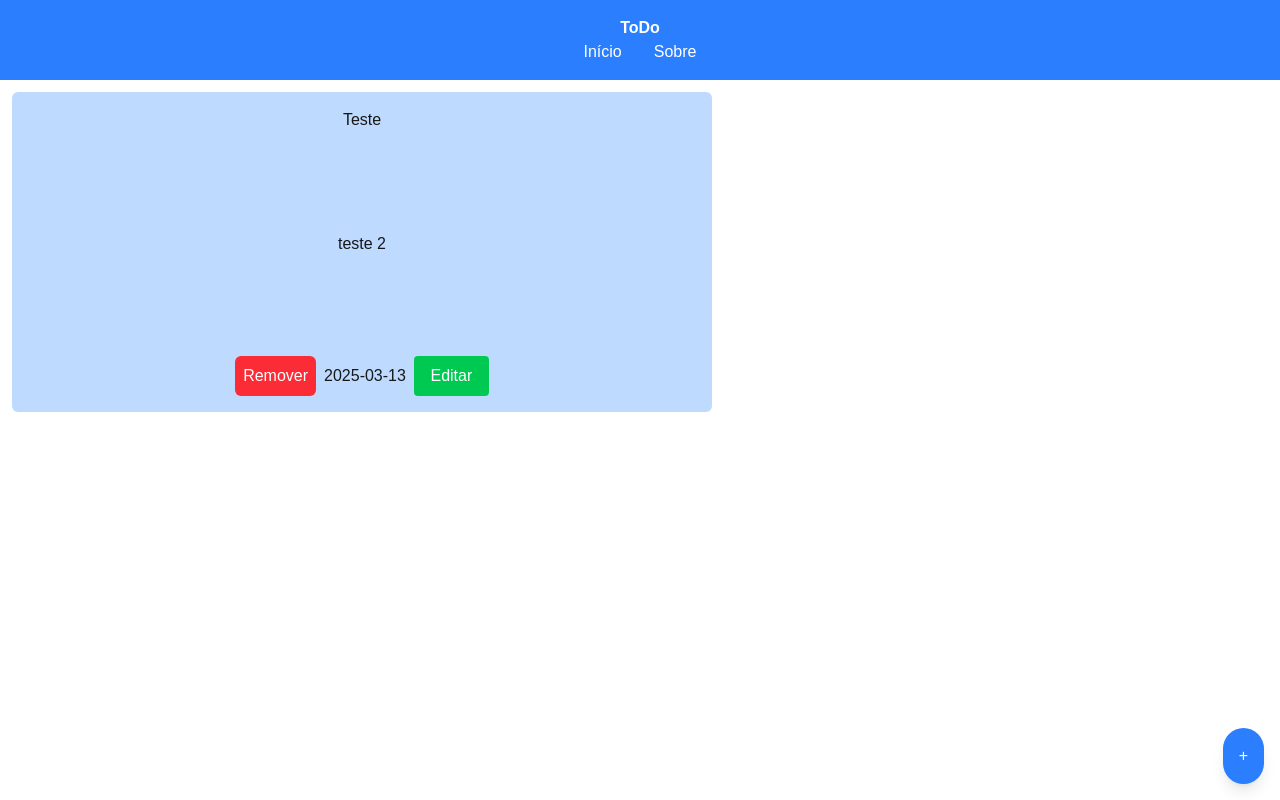
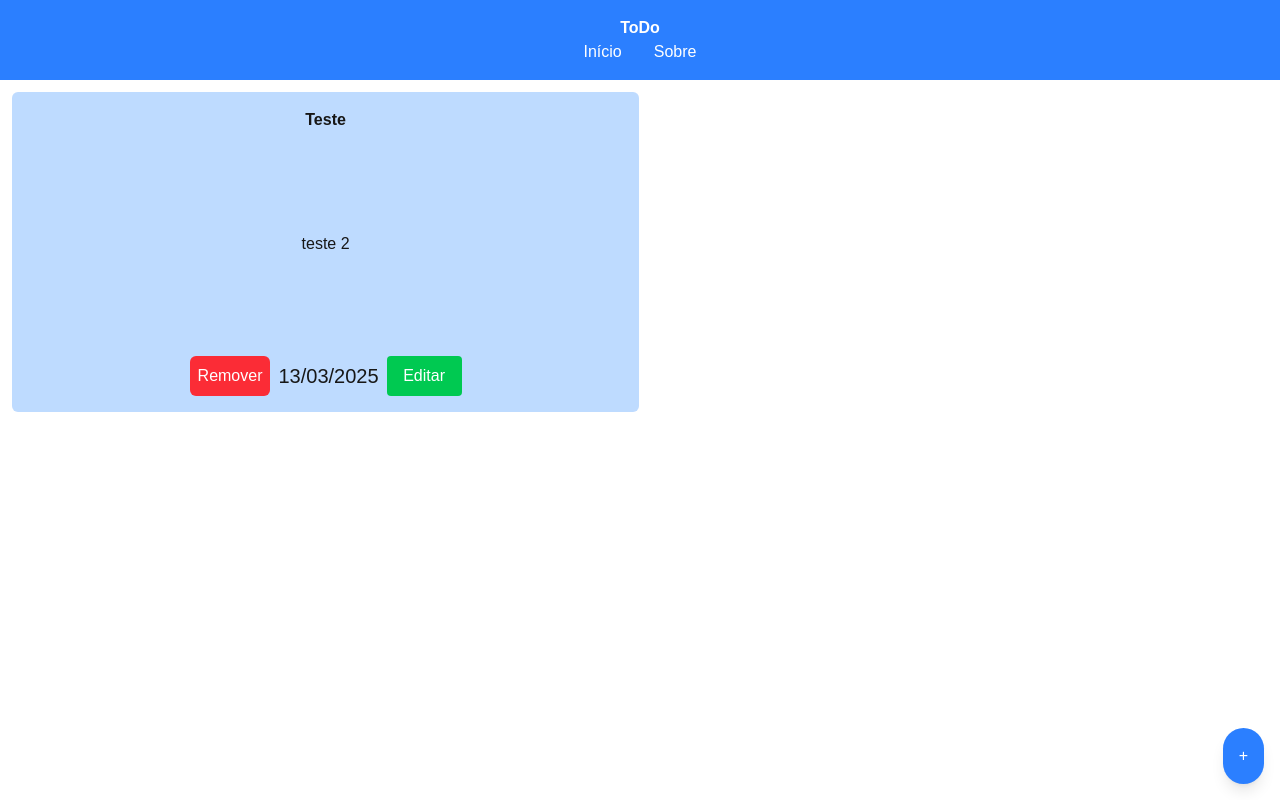
Before and after one commit to Bbaranoski/estudo, a Next.js app: page / in a window 1280 px wide. Built offline with nearby package versions, Linux system fonts and the light colour scheme.

Commit message:
adicionando um style e mudando o layout

```diff
--- a/src/app/page.tsx
+++ b/src/app/page.tsx
@@ -57,17 +57,19 @@ export default function Home() {
     <div className="grid grid-cols-[repeat(auto-fit,minmax(300px,1fr))] grid-rows-[repeat(auto-fit,minmax(200px,40vh))] w-full gap-3 p-3">
 
       {lista.map((e, index) => (
-        <div key={index} className="bg-blue-200 flex flex-col items-center justify-between p-4 rounded-md max-w-[700px] min-h-[200px] ">
-          <h2>{e.titulo}</h2>
-          <p>{e.descricao}</p>
+        <div key={index} className="bg-blue-200 flex flex-col items-center justify-between p-4 rounded-md lg:max-w-[49vw] sg:max-w-[90vw] min-h-[200px] ">
+          <h2 className="font-bold"
+          >{e.titulo}</h2>
+          <p className="whitespace-pre-wrap break-words"
+          >{e.descricao}</p>
 
           <div className="flex gap-2">
-            <button className="bg-red-500 text-white p-2 rounded-md min-w-[75px]"
+            <button className="bg-red-500 hover:bg-red-600 text-white p-2 rounded-md min-w-[75px]"
               onClick={() => {removeTodo(index)}}
             >Remover</button>
-            <p className="flex items-center justify-center"
-            >{e.data}</p>
-            <button className="bg-green-500 text-white px-4 py-2 rounded min-w-[75px]"
+            <p className="flex items-center justify-center text-xl"
+            >{new Date(e.data).toLocaleDateString('pt-BR')}</p>
+            <button className="bg-green-500 hover:bg-green-600 text-white px-4 py-2 rounded min-w-[75px]"
               onClick={() => {editaTodo(index)}}
             >Editar</button>
           </div>
@@ -75,7 +77,7 @@ export default function Home() {
         </div>
       ))}
 
-      <button className="fixed bottom-4 right-4 bg-blue-500 text-white p-4 rounded-full shadow-lg"
+      <button className="fixed bottom-4 right-4 bg-blue-500 hover:bg-blue-600 text-white p-4 rounded-full shadow-lg"
         onClick={() => setAberto(true)}
       >+</button>
 
@@ -94,13 +96,14 @@ export default function Home() {
             <textarea className="p-2 border rounded mb-2 w-full min-h-[6rem] resize-none"
               placeholder="Descrição"
               value={todo.descricao}
+              maxLength={150}
               onChange={(e) =>
                 setTodo({...todo, descricao: e.target.value})
               }
             />
 
             <div className="flex gap-2">
-              <button className="bg-red-500 text-white px-4 py-2 rounded"
+              <button className="bg-red-500 hover:bg-red-600 text-white px-4 py-2 rounded"
                 onClick={() => {
                   setTodo({...todo, titulo: "", descricao: "", data: new Date().toISOString().split("T")[0]})
                   setAberto(false)
@@ -116,7 +119,7 @@ export default function Home() {
                 }}
               />
 
-              <button className="bg-green-500 text-white px-4 py-2 rounded"
+              <button className="bg-green-500 hover:bg-green-600 text-white px-4 py-2 rounded"
                 onClick={() => {
                   if(edita.alterar == false) {
                     addTodo()
```
